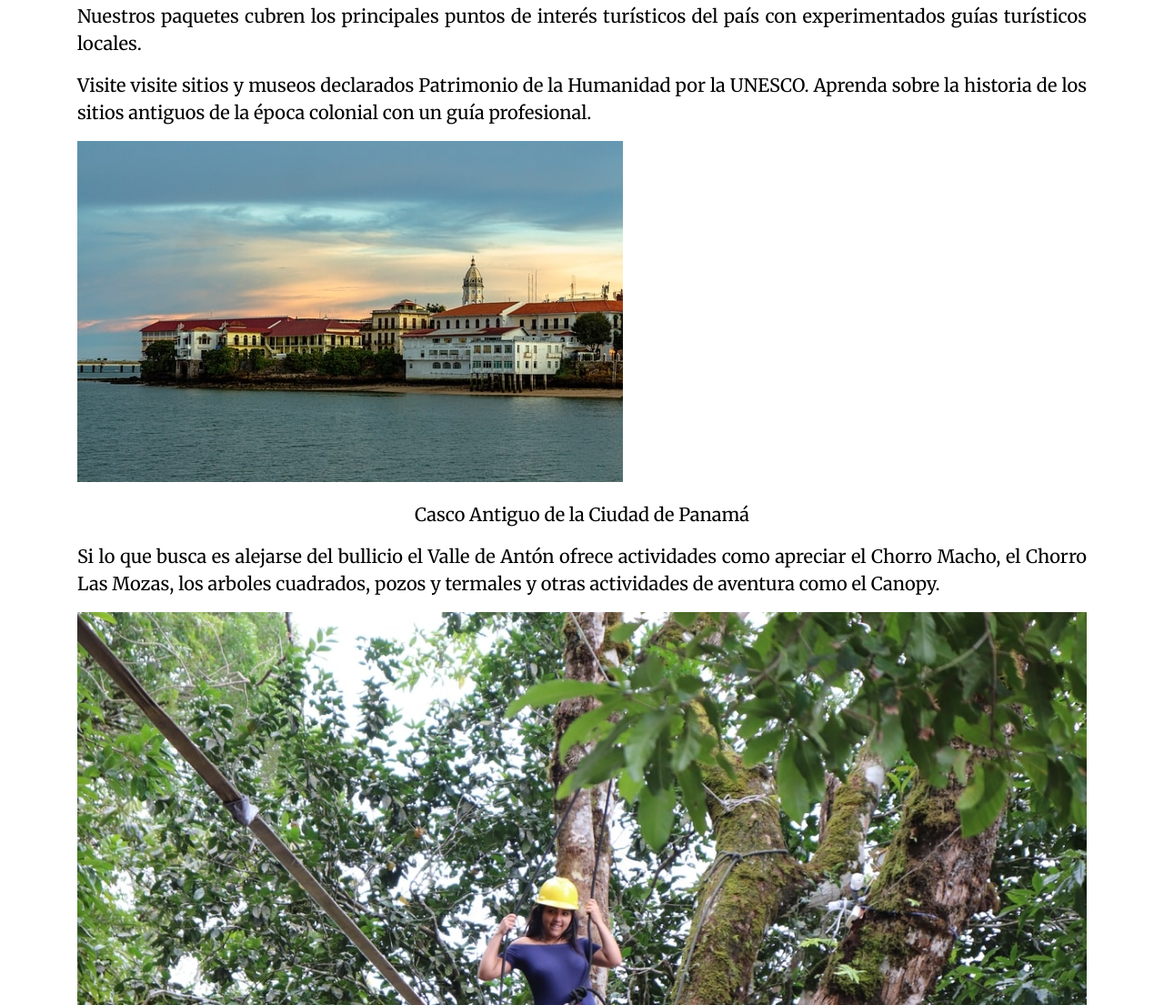
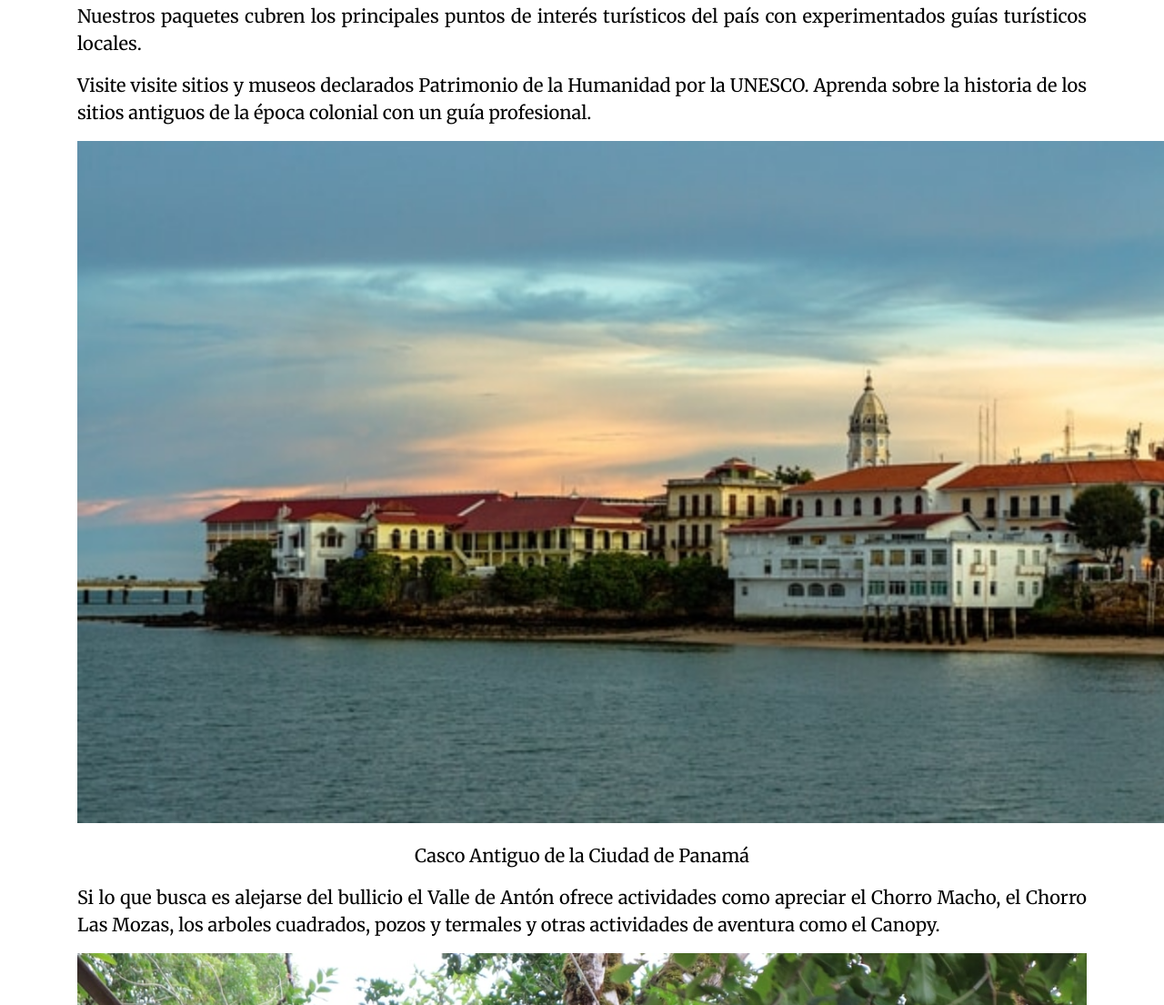
Before and after one commit to abeitia/pec1-project, a website built with Parcel: page presentacion.html in a window 1280 px wide. Shown: the part 1064-2169 px from the top of the page at 91% size. Built offline with nearby package versions, Linux system fonts and the light colour scheme.

Commit message:
css changes

```diff
--- a/css/estilos.css
+++ b/css/estilos.css
@@ -109,8 +109,8 @@ h3 {
 
 .img-fluid-rd {
 
-    /* width: 1200px; */
-    max-width: 100%;
+    width: 1200px;
+
 
 
 }
```
